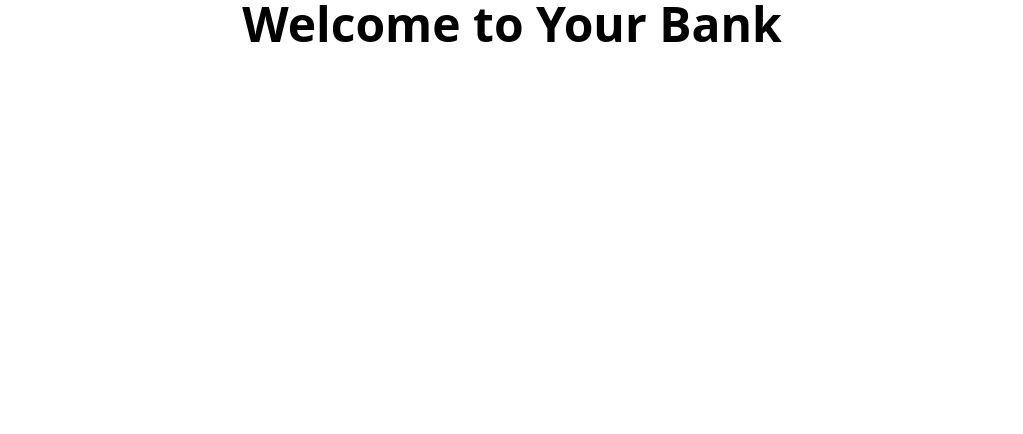
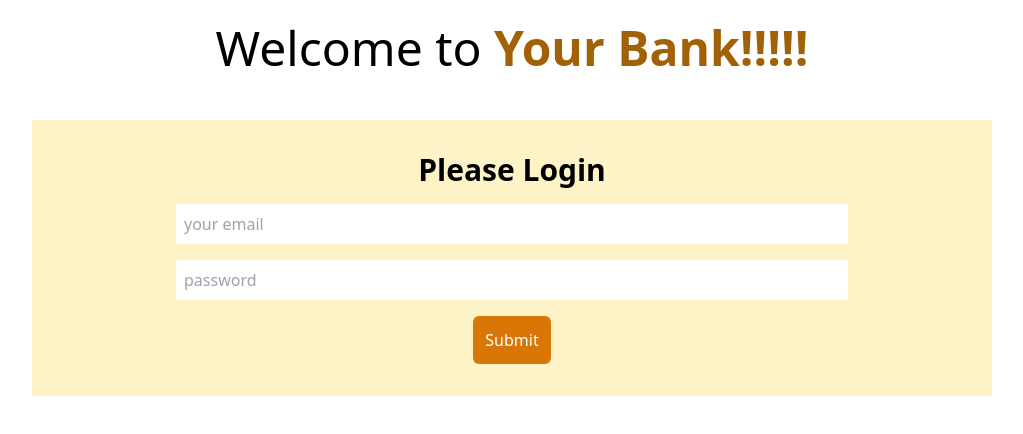
Before and after one commit to Nusrat-021/bank-with-js, a plain HTML site: page index.html in a window 1280 px wide. Shown: the whole page, without its empty margins (128-1151 px from the left). Drawn offline with nearby package versions, Linux system fonts and the light colour scheme.

Commit message:
login form with tailwind

```diff
--- a/index.html
+++ b/index.html
@@ -1,13 +1,30 @@
 <!DOCTYPE html>
 <html lang="en">
-<head>
-    <meta charset="UTF-8">
-    <meta name="viewport" content="width=device-width, initial-scale=1.0">
+  <head>
+    <meta charset="UTF-8" />
+    <meta name="viewport" content="width=device-width, initial-scale=1.0" />
     <title>Simple Interactive Bank</title>
     <!-- tailwind css cdn link -->
     <script src="https://cdn.tailwindcss.com"></script>
-</head>
-<body>
-    <h1 class="text-5xl font-semibold text-center">Welcome to Your Bank</h1>
-</body>
+  </head>
+  <body>
+    <header>
+      <h1 class="text-5xl text-center mt-6">
+        Welcome to
+        <span class="font-semibold text-yellow-700 ">Your Bank!!!!!</span>
+      </h1>
+    </header>
+
+    <main>
+        <section class="bg-amber-100 w-9/12 mx-auto mt-12 p-8">
+            <h3 class="text-3xl font-semibold mb-4 text-center">Please Login</h3>
+            <div class="flex flex-col justify-center items-center">
+                <input class="w-9/12 p-2 block" type="email" name="" id="" placeholder="your email">
+                <input class="w-9/12 my-4 p-2 block" type="password" name="" id="" placeholder="password">
+                <button class="text-white bg-amber-600 hover:bg-amber-700 font-medium p-3 rounded-md">Submit</button>
+
+            </div>
+        </section>
+    </main>
+  </body>
 </html>
```
